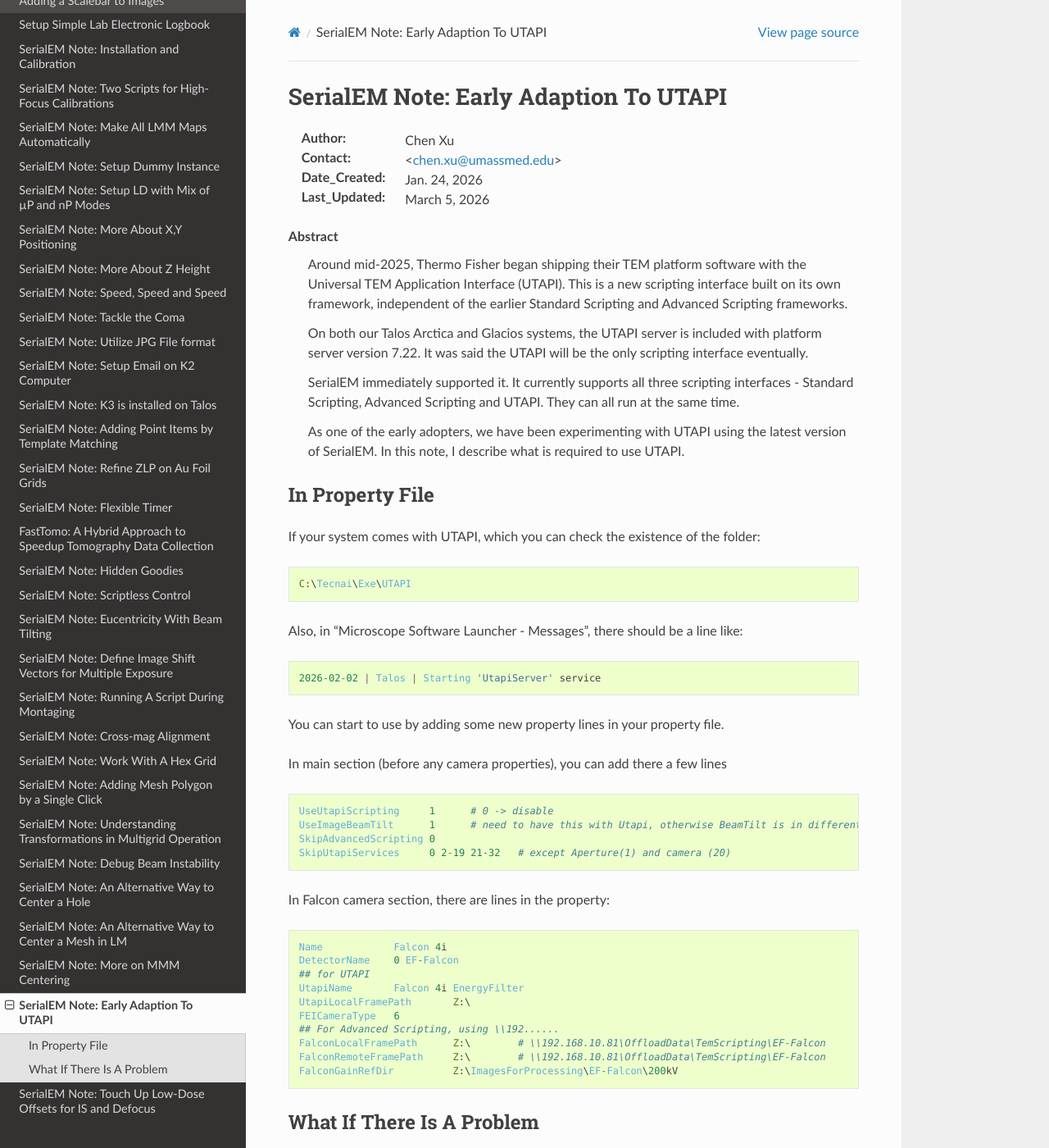
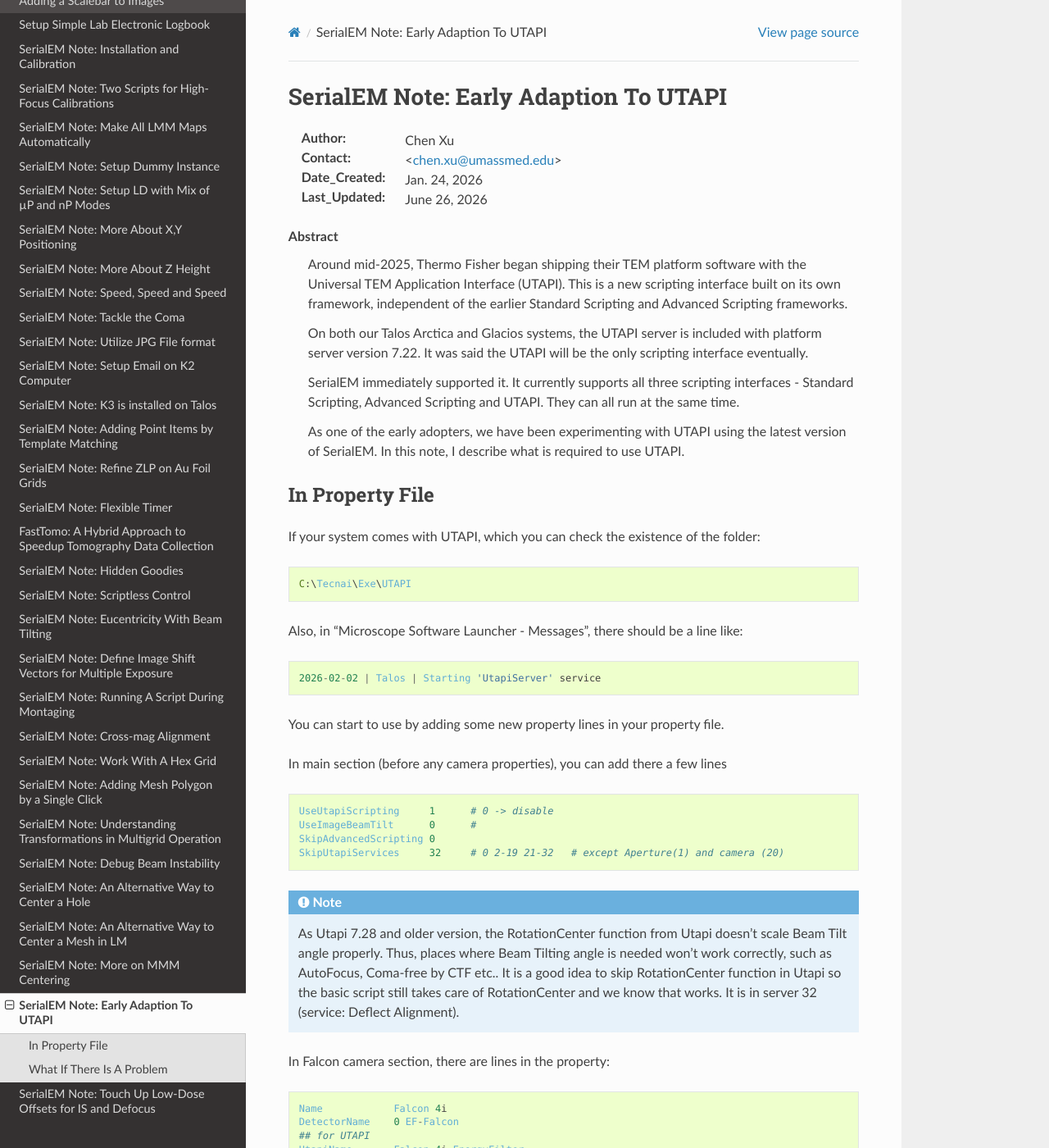
Before and after one commit to xuchen66/sphinx-emdocs, a Sphinx documentation site: the page built from source/serialem_note_UTAPI.rst, in a window 1280 px wide and 1400 px high. Shown: the whole window at 82% size. Built offline with Sphinx 7.4.7 and the Read the Docs theme 3.1.0, drawn with Linux system fonts in a browser that asks for light colours; pages that are not in the unit, such as notebooks, are missing from menus.

Commit message:
Update serialem_note_UTAPI.rst

```diff
--- a/source/serialem_note_UTAPI.rst
+++ b/source/serialem_note_UTAPI.rst
@@ -6,7 +6,7 @@
 :Author: Chen Xu
 :Contact: <chen.xu@umassmed.edu>
 :Date_Created: Jan. 24, 2026
-:Last_Updated: March 5, 2026
+:Last_Updated: June 26, 2026
 
 .. glossary::
 
@@ -56,9 +56,16 @@
 .. code-block:: ruby
 
   UseUtapiScripting     1      # 0 -> disable
-  UseImageBeamTilt      1      # need to have this with Utapi, otherwise BeamTilt is in different definition!!!!
+  UseImageBeamTilt      0      #
   SkipAdvancedScripting 0
-  SkipUtapiServices     0 2-19 21-32   # except Aperture(1) and camera (20)
+  SkipUtapiServices     32     # 0 2-19 21-32   # except Aperture(1) and camera (20)
+
+.. note::
+
+   As Utapi 7.28 and older version, the RotationCenter function from Utapi doesn't scale Beam Tilt angle properly.
+   Thus, places where Beam Tilting angle is needed won't work correctly, such as AutoFocus, Coma-free by CTF etc..
+   It is a good idea to skip RotationCenter function in Utapi so the basic script still takes care of RotationCenter
+   and we know that works. It is in server 32 (service: Deflect Alignment).
 
 In Falcon camera section, there are lines in the property:
 
```
